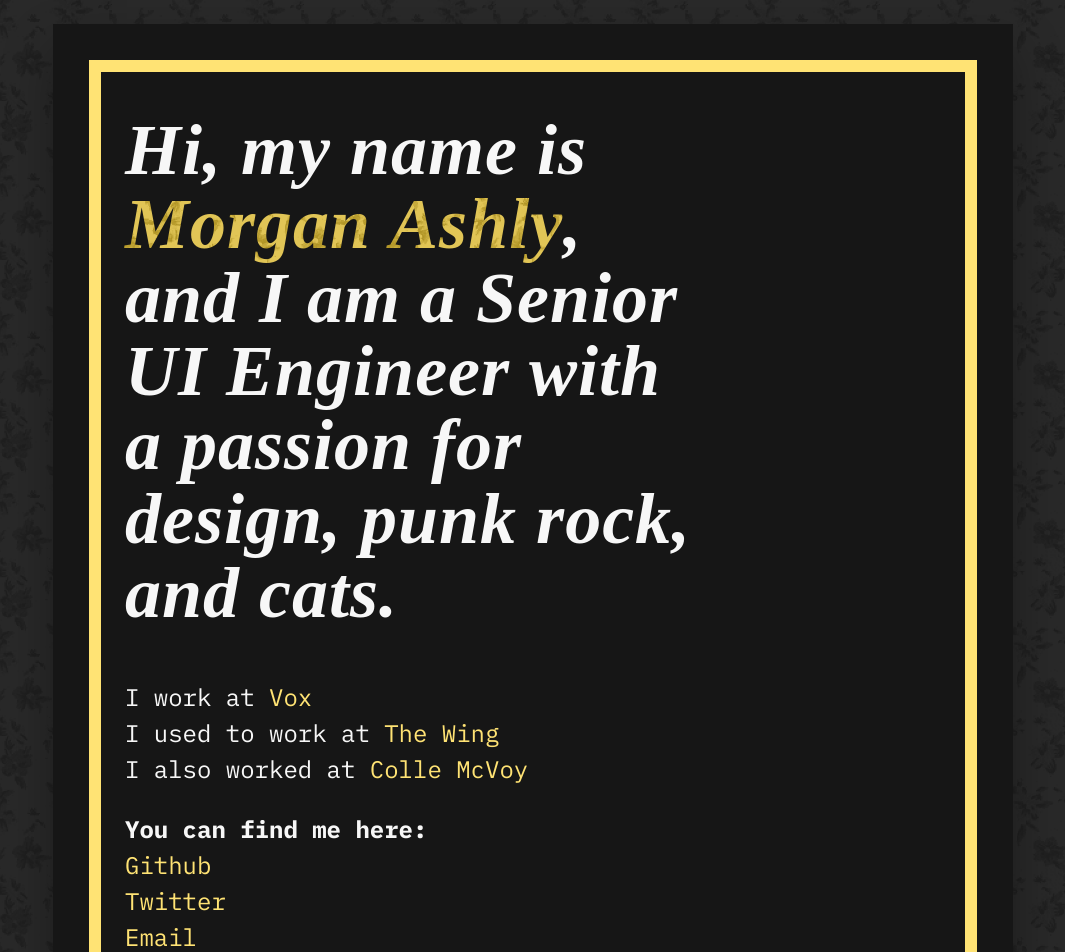
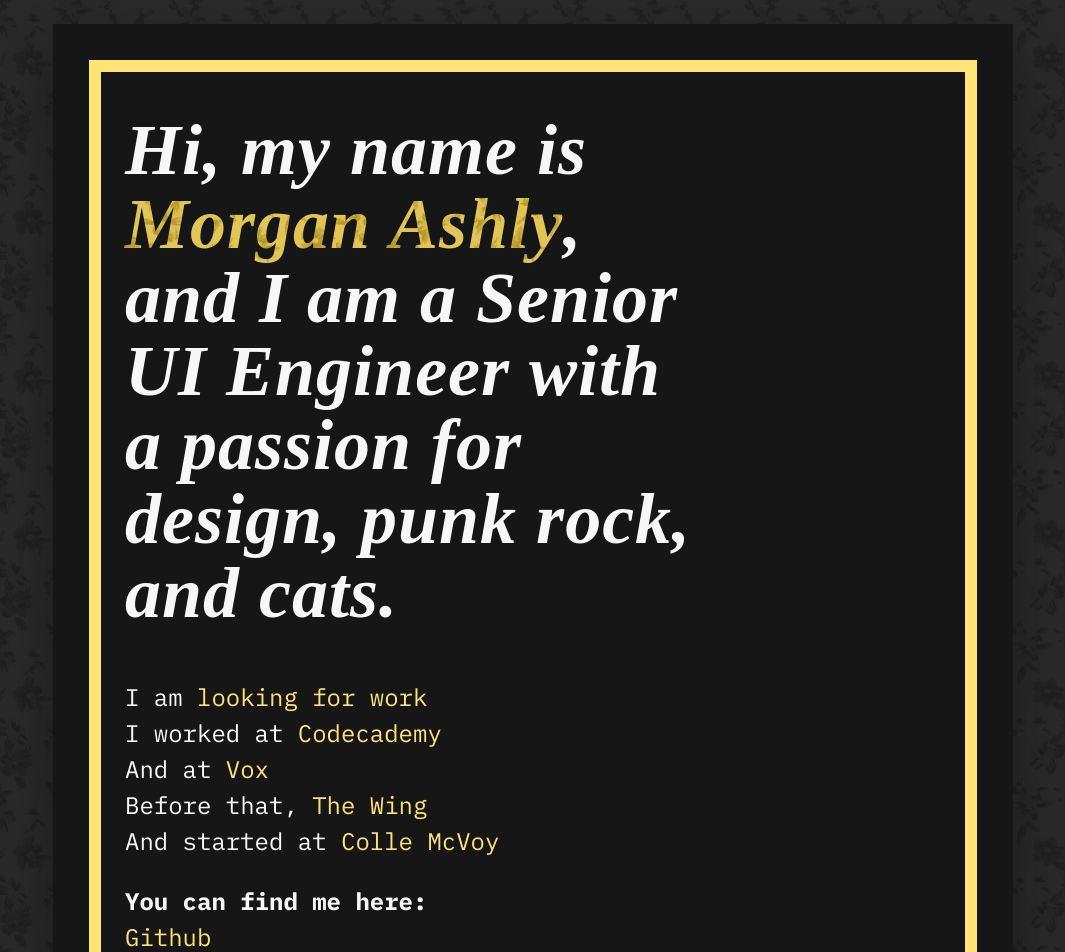
Before and after one commit to thedoomshine/thedoomshine.com, a Vue app: page / in a window 1280 px wide. Shown: the top 952 px of the page, without its empty margins (107-1172 px from the left). Built offline with nearby package versions, Linux system fonts and the light colour scheme; a web font is replaced by a local one.

Commit message:
Update App.vue

```diff
--- a/src/App.vue
+++ b/src/App.vue
@@ -9,9 +9,11 @@
         </h1>
 
         <div class="page-info">
-          <p>I work at <styled-link href="https://voxmedia.com/">Vox</styled-link>
-          <p>I used to work at <styled-link href="https://the-wing.com">The Wing</styled-link></p>
-          <p>I also worked at <styled-link href="https://collemcvoy.com">Colle McVoy</styled-link></p>
+          <p>I am <styled-link href="mailto:morganashly@pm.me">looking for work</styled-link></p>
+          <p>I worked at <styled-link href="https://codecademy.com">Codecademy</styled-link></p>
+          <p>And at <styled-link href="https://voxmedia.com/">Vox</styled-link></p>
+          <p>Before that, <styled-link href="https://the-wing.com">The Wing</styled-link></p>
+          <p>And started at <styled-link href="https://collemcvoy.com">Colle McVoy</styled-link></p>
         </div>
 
         <div class="page-links">
```
